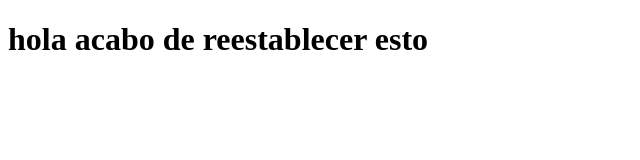
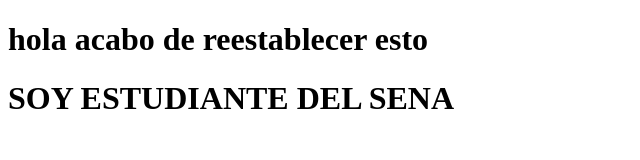
Before and after one commit to JIMCONNECT/TRABAJO-SENA-, a plain HTML site: page index.html in a window 1280 px wide. Shown: the whole page, without its empty margins (0-640 px from the left). Drawn offline with Linux system fonts and the light colour scheme.

Commit message:
se crea 5 comit

```diff
--- a/index.html
+++ b/index.html
@@ -10,3 +10,6 @@
 <h1>hola acabo de reestablecer esto</h1>
 </body>
 </html>
+<h1>SOY ESTUDIANTE DEL SENA
+
+</h1>
```
